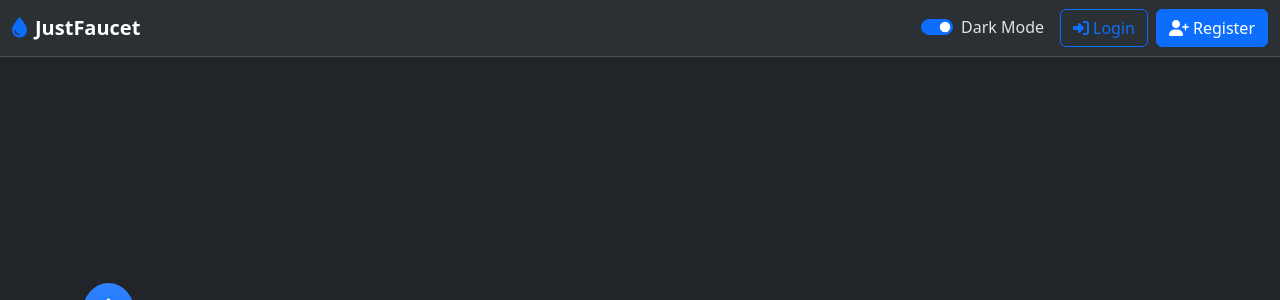
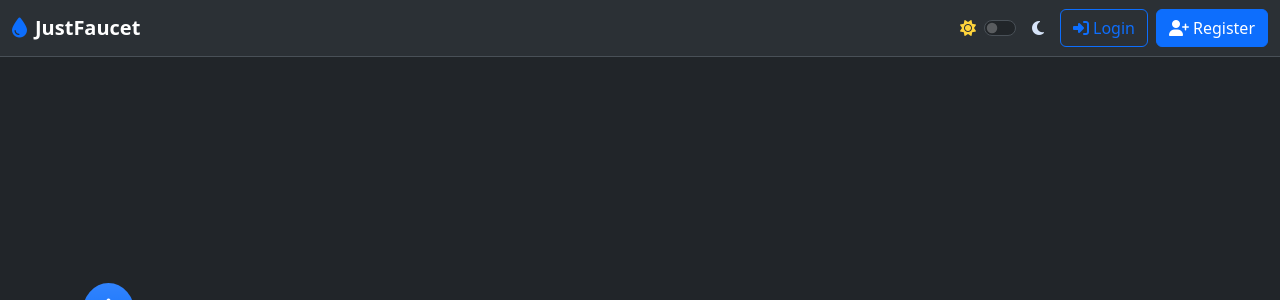
Before and after one commit to helouism/justfaucet, a CodeIgniter 4 app: the page made by app/Views/homepage.php in a window 1280 px wide. Shown: the top 300 px of the page. Run offline with PHP 8.4 and a stand-in for CodeIgniter, Linux system fonts and the light colour scheme; the template is opened without the code that fills it, so the values that code supplies are empty; some libraries are stand-ins or nearby versions.

Commit message:
feat: implement theme switching functionality and prevent flickering on page load

```diff
--- a/app/Config/Filters.php
+++ b/app/Config/Filters.php
@@ -57,7 +57,7 @@ class Filters extends BaseFilters
         "after" => [
             "pagecache", // Web Page Caching
             "performance", // Performance Metrics
-            "toolbar", // Debug Toolbar
+            // "toolbar", // Debug Toolbar
         ],
     ];
 
--- a/app/Views/homepage.php
+++ b/app/Views/homepage.php
@@ -21,7 +21,14 @@
         href="https://fonts.googleapis.com/css2?family=Inter:ital,opsz,wght@0,14..32,100..900;1,14..32,100..900&display=swap"
         rel="stylesheet">
 
-
+    <!-- Prevent theme flickering -->
+    <script>
+        (function () {
+            // Get theme from localStorage or default to dark
+            const storedTheme = localStorage.getItem('bsTheme') || 'dark';
+            document.documentElement.setAttribute('data-bs-theme', storedTheme);
+        })();
+    </script>
 
 
 </head>
@@ -40,7 +47,8 @@
                         <span class="badge bg-primary fs-6">Beta Version</span>
                     </div>
                     <h1 class="display-3 fw-bold mb-3 text-primary">Welcome to JustFaucet</h1>
-                    <p class="lead mb-4 text-muted">The most advanced faucet platform for crypto enthusiasts. Earn points every 5 minutes with our secure and reliable system.</p>
+                    <p class="lead mb-4 text-muted">The most advanced faucet platform for crypto enthusiasts. Earn
+                        points every 5 minutes with our secure and reliable system.</p>
                 </div>
 
                 <?php if (auth()->loggedIn()): ?>
@@ -54,8 +62,7 @@
                         <a href="<?= base_url("register") .
                             (isset($referred_by)
                                 ? "?ref={$referred_by}"
-                                : "") ?>"
-                            class="btn btn-primary btn-lg px-5 py-3 me-md-2 fw-semibold">
+                                : "") ?>" class="btn btn-primary btn-lg px-5 py-3 me-md-2 fw-semibold">
                             <i class="fas fa-rocket me-2"></i>Get Started
                         </a>
                         <a href="/login" class="btn btn-outline-success btn-lg px-5 py-3 fw-semibold">
@@ -66,11 +73,14 @@
             </div>
             <div class="col-lg-6 text-center">
                 <div class="position-relative">
-                    <div class="bg-primary bg-gradient rounded-circle p-5 d-inline-flex mb-4" style="width: 200px; height: 200px;">
+                    <div class="bg-primary bg-gradient rounded-circle p-5 d-inline-flex mb-4"
+                        style="width: 200px; height: 200px;">
                         <i class="fas fa-coins text-white" style="font-size: 5rem;"></i>
                     </div>
-                    <div class="position-absolute top-0 start-0 w-100 h-100 d-flex align-items-center justify-content-center">
-                        <div class="bg-success bg-gradient rounded-circle p-2 position-absolute" style="top: 20%; right: 20%; animation: pulse 2s infinite;">
+                    <div
+                        class="position-absolute top-0 start-0 w-100 h-100 d-flex align-items-center justify-content-center">
+                        <div class="bg-success bg-gradient rounded-circle p-2 position-absolute"
+                            style="top: 20%; right: 20%; animation: pulse 2s infinite;">
                             <i class="fas fa-plus text-white"></i>
                         </div>
                     </div>
@@ -93,7 +103,8 @@
                                 <i class="fa-solid fa-fire text-white fs-2"></i>
                             </div>
                             <h3 class="h5 fw-semibold text-primary mb-2">Daily Challenges</h3>
-                            <p class="text-muted mb-0">Complete daily challenges and earn bonus points to boost your earnings.</p>
+                            <p class="text-muted mb-0">Complete daily challenges and earn bonus points to boost your
+                                earnings.</p>
                         </div>
                     </div>
                 </div>
@@ -105,7 +116,8 @@
                                 <i class="fas fa-trophy text-white fs-2"></i>
                             </div>
                             <h3 class="h5 fw-semibold text-primary mb-2">Level System</h3>
-                            <p class="text-muted mb-0">Earn EXP for every claim you make and level up to unlock rewards.</p>
+                            <p class="text-muted mb-0">Earn EXP for every claim you make and level up to unlock rewards.
+                            </p>
                         </div>
                     </div>
                 </div>
@@ -117,7 +129,8 @@
                                 <i class="fas fa-users text-white fs-2"></i>
                             </div>
                             <h3 class="h5 fw-semibold text-primary mb-2">Referral Program</h3>
-                            <p class="text-muted mb-0">Earn 10% commission by inviting your friends and building your network.</p>
+                            <p class="text-muted mb-0">Earn 10% commission by inviting your friends and building your
+                                network.</p>
                         </div>
                     </div>
                 </div>
@@ -129,7 +142,8 @@
                                 <i class="fas fa-money-bill text-white fs-2"></i>
                             </div>
                             <h3 class="h5 fw-semibold text-primary mb-2">Instant Withdrawal</h3>
-                            <p class="text-muted mb-0">Withdraw instantly to your FaucetPay account with minimum fees.</p>
+                            <p class="text-muted mb-0">Withdraw instantly to your FaucetPay account with minimum fees.
+                            </p>
                         </div>
                     </div>
                 </div>
@@ -152,14 +166,24 @@
         .hover-card {
             transition: all 0.3s ease;
         }
+
         .hover-card:hover {
             transform: translateY(-5px);
             box-shadow: 0 0.75rem 1.5rem rgba(0, 0, 0, 0.15) !important;
         }
+
         @keyframes pulse {
-            0% { transform: scale(1); }
-            50% { transform: scale(1.1); }
-            100% { transform: scale(1); }
+            0% {
+                transform: scale(1);
+            }
+
+            50% {
+                transform: scale(1.1);
+            }
+
+            100% {
+                transform: scale(1);
+            }
         }
     </style>
 </body>
--- a/app/Views/layout/footer.php
+++ b/app/Views/layout/footer.php
@@ -1,8 +1,5 @@
 <footer class="py-4 mx-auto mb-0 border-top text-center ">
     <div class="container-fluid">
-
-
-
 
         <p class="text-body-secondary mb-0">
             &copy; <?= date("Y") ?> JustFaucet. All rights reserved.
--- a/app/Views/layout/navbar.php
+++ b/app/Views/layout/navbar.php
@@ -12,14 +12,12 @@
         </a>
 
         <div class="ms-auto d-flex align-items-center">
-            <div class="col-auto me-3">
-                <div class="form-check form-switch">
-                    <input class="form-check-input" type="checkbox" id="darkModeSwitch" checked>
-                    <label class="form-check-label" for="darkModeSwitch">
-
-                        <span class="d-none d-sm-inline">Dark Mode</span>
-                    </label>
+            <div class="col-auto me-3 d-flex align-items-center">
+                <i class="fa-solid fa-sun me-2" style="color: #FFD43B;"></i>
+                <div class="form-check form-switch mb-0">
+                    <input class="form-check-input" type="checkbox" id="darkModeSwitch">
                 </div>
+                <i class="fa-solid fa-moon ms-2" style="color: #d7e4f9;"></i>
             </div>
             <?php if (auth()->loggedIn()): ?>
                 <div class="dropdown">
@@ -73,8 +71,7 @@
                     <i class="fas fa-sign-in-alt me-1"></i>Login
                 </a>
                 <a href="<?= base_url("register") .
-                    (isset($referred_by) ? "?ref={$referred_by}" : "") ?>"
-                    class="btn btn-primary">
+                    (isset($referred_by) ? "?ref={$referred_by}" : "") ?>" class="btn btn-primary">
                     <i class="fas fa-user-plus me-1"></i>Register
                 </a>
             <?php endif; ?>
```
Also changed, not shown: app/Controllers/Home.php (+6 -1 lines), app/Views/layout/page_layout.php (+9 -0 lines), public/assets/main/js/main.min.js, public/assets/main/js/script.js, public/assets/versions.json. Lines whose indentation alone changed are shown as unchanged.
